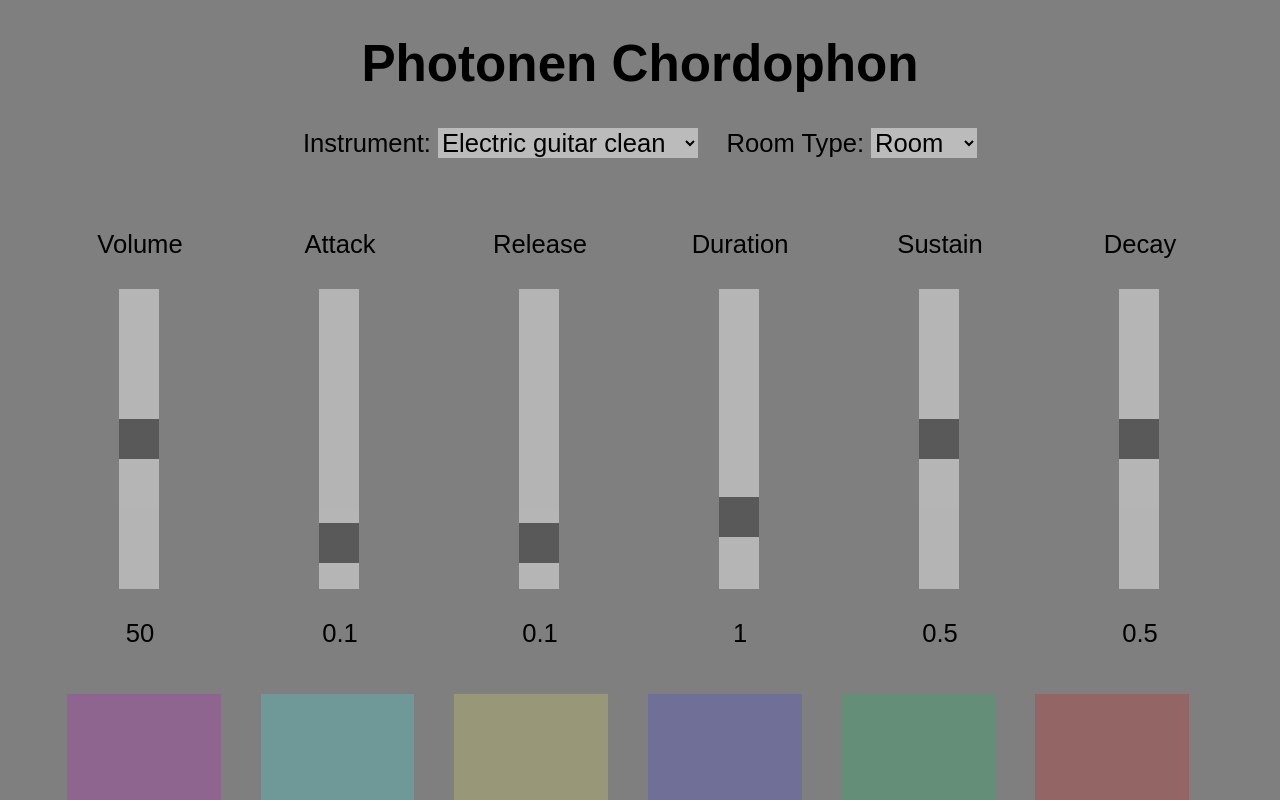
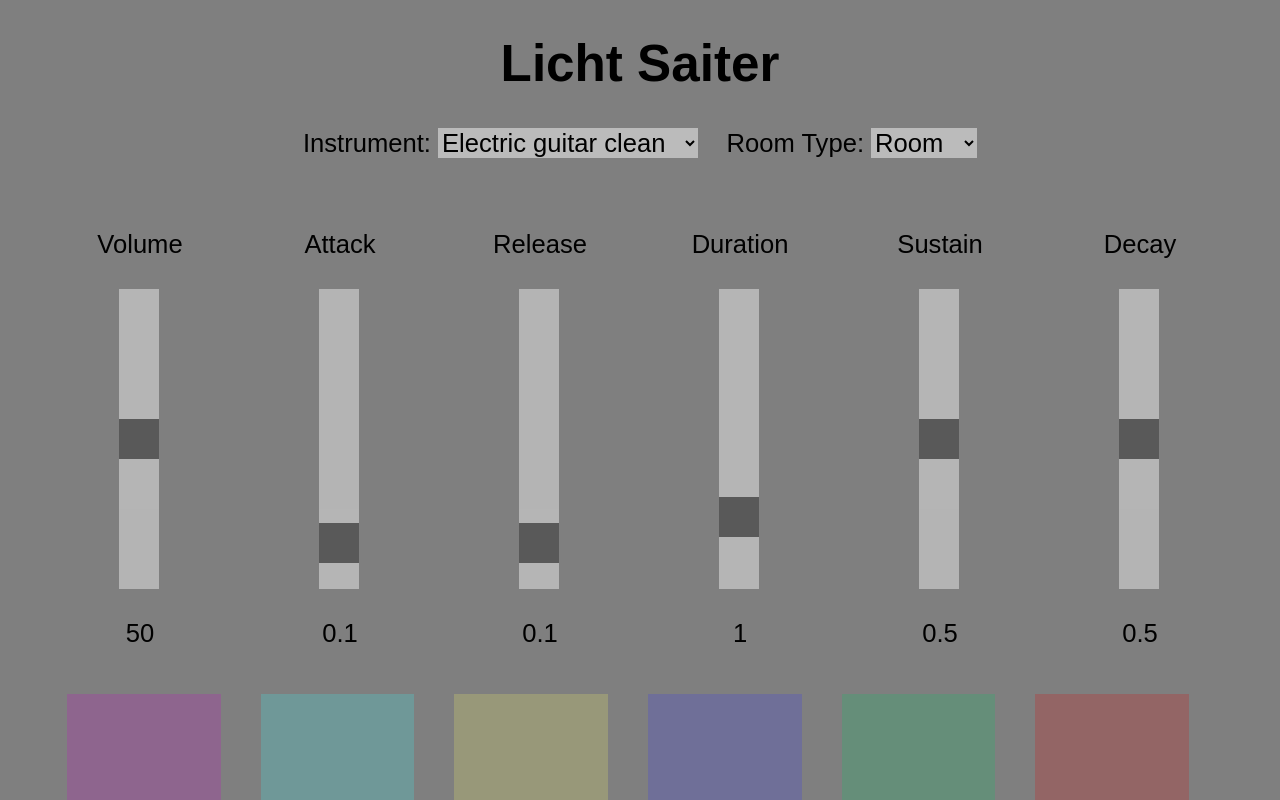
Before and after one commit to Raffli/PhotonenGitarre, a website with bundled scripts: page WebApp/index.html in a window 1280 px wide. Shown: the top 800 px of the page. Built offline with nearby package versions, Linux system fonts and the light colour scheme; no server answers; files whose address does not match are found by name.

Commit message:
PhotonenGitarre in Licht Saiter umbenannt

```diff
--- a/WebApp/index.html
+++ b/WebApp/index.html
@@ -1,12 +1,12 @@
 <!doctype html>
 <html>
     <head>
-        <title>Photonen-Chordophon</title>
+        <title>Licht-Saiter</title>
         <link rel="stylesheet" type="text/css" href="style.css">
     </head>
     <body>
         <div class = content>
-            <h1>Photonen Chordophon</h1>
+            <h1>Licht Saiter</h1>
             <div>
                 Instrument:
                 <select id="select">
```
